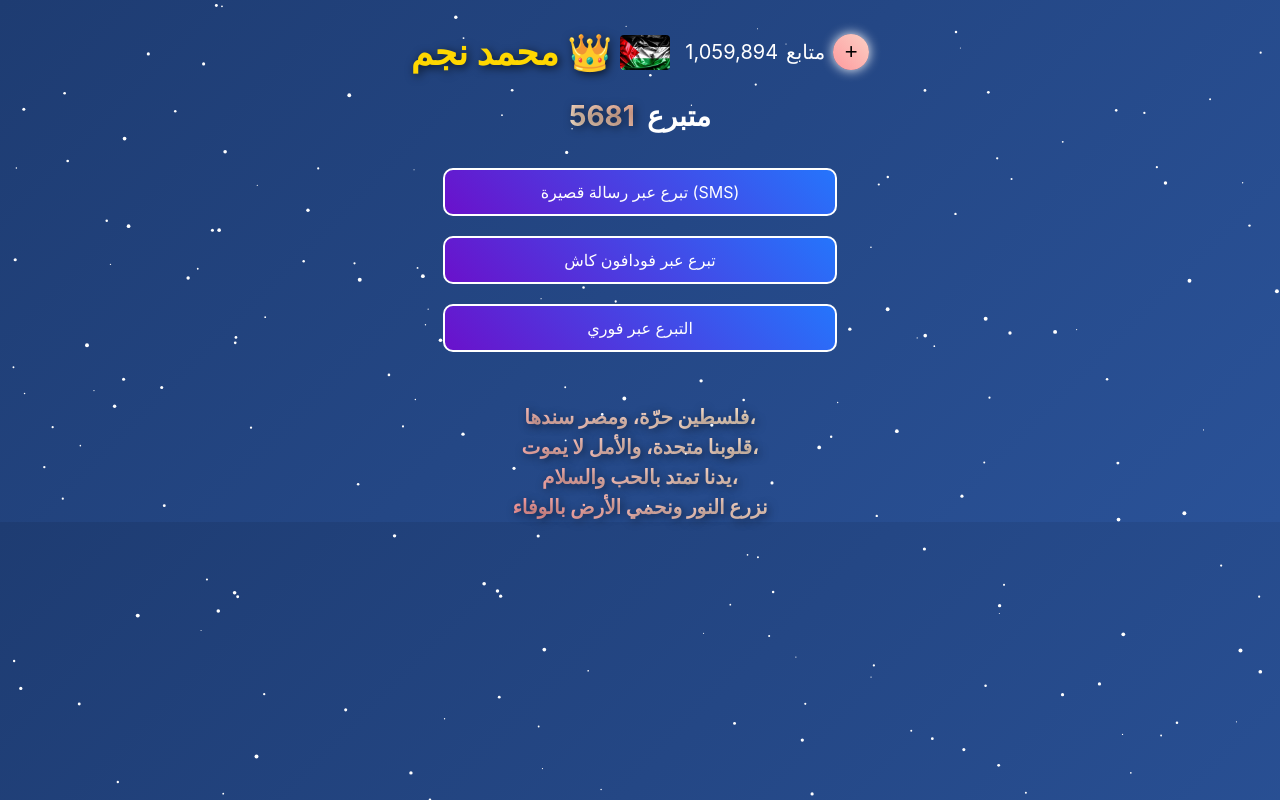
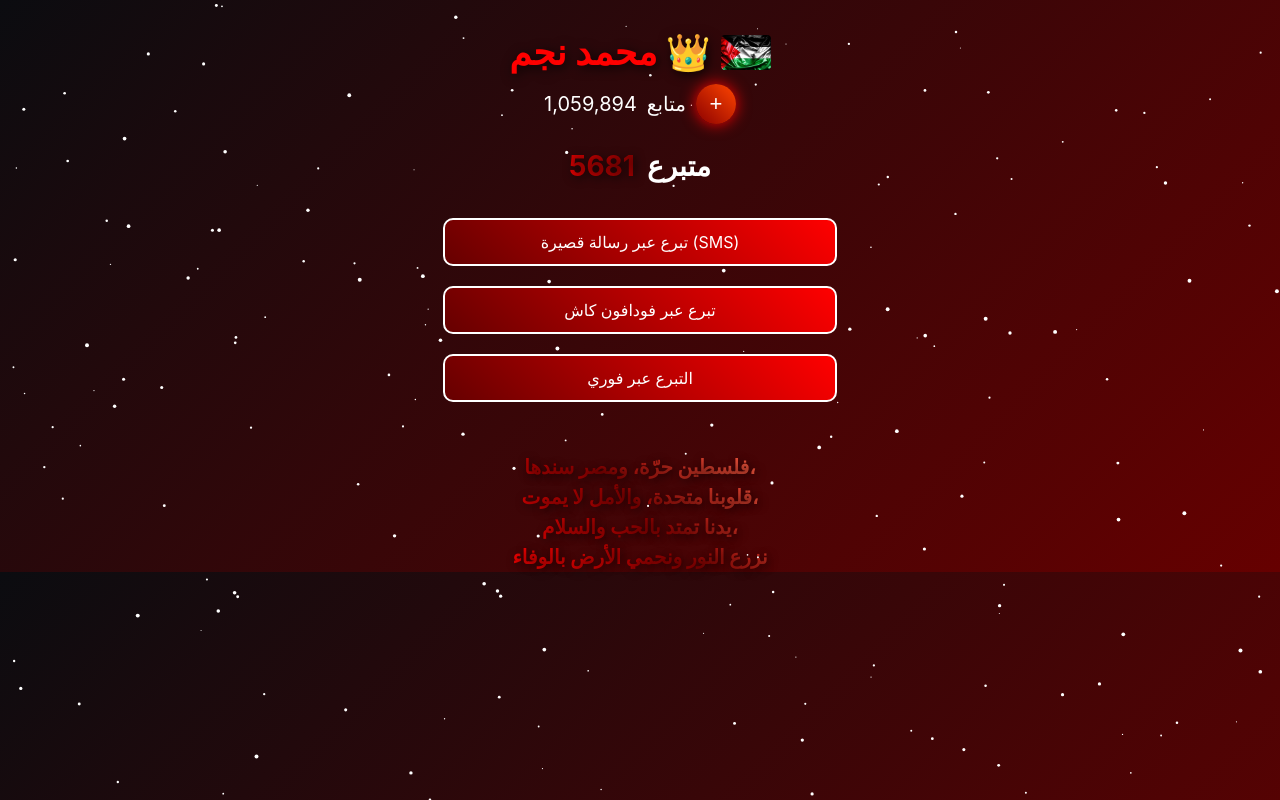
Before and after one commit to njma6797-lab/Gaza, a plain HTML site: page index.html in a window 1280 px wide. Drawn offline with Linux system fonts and the light colour scheme; a web font is replaced by a local one.

Commit message:
Update index.html

```diff
--- a/index.html
+++ b/index.html
@@ -3,7 +3,7 @@
 <head>
 <meta charset="UTF-8">
 <meta name="viewport" content="width=device-width, initial-scale=1.0">
-<title>محمد نجم - المتابعين والتبرعات</title>
+<title>محمد نجم - فلسطين</title>
 <style>
 @import url('https://fonts.googleapis.com/css2?family=SF+Pro+Display:wght@700&display=swap');
 
@@ -12,34 +12,32 @@ body {
   padding: 0;
   font-family: 'SF Pro Display', Arial, sans-serif;
   color: white;
-  overflow-x: hidden;
   display: flex;
   flex-direction: column;
   align-items: center;
-  background: linear-gradient(135deg,#1e3c72,#2a5298);
+  background: linear-gradient(135deg,#0b0c10,#660000);
+  overflow-x: hidden;
 }
 
 canvas { position: fixed; top:0; left:0; z-index:0; }
 
 #header {
   display: flex;
+  flex-direction: column;
   align-items: center;
-  justify-content: center;
-  gap: 15px;
   margin-top: 30px;
   z-index: 1;
-  flex-wrap: wrap;
   text-align: center;
 }
 
 #username {
   font-size: 36px;
   font-weight: bold;
-  color: #FFD700;
-  text-shadow: 2px 2px 10px rgba(0,0,0,0.7);
+  color: #ff0000;
+  text-shadow: 2px 2px 12px rgba(0,0,0,0.8);
   display: flex;
   align-items: center;
-  gap: 8px;
+  gap: 10px;
 }
 
 #username img {
@@ -54,25 +52,26 @@ canvas { position: fixed; top:0; left:0; z-index:0; }
   font-size: 20px;
   display: flex;
   align-items: center;
-  gap: 8px;
+  gap: 10px;
+  margin-top: 10px;
 }
 
 #addFan {
-  background: linear-gradient(45deg,#ff9a9e,#fad0c4);
-  color: black;
+  background: linear-gradient(45deg,#8B0000,#FF4500);
+  color: white;
   border: none;
   border-radius: 50%;
-  width: 36px;
-  height: 36px;
+  width: 40px;
+  height: 40px;
   font-size: 22px;
   cursor: pointer;
-  box-shadow: 0 0 12px #fff;
+  box-shadow: 0 0 15px #ff0000;
   transition: transform 0.3s ease, box-shadow 0.3s ease;
 }
 
 #addFan:hover {
   transform: scale(1.2);
-  box-shadow: 0 0 25px #fff;
+  box-shadow: 0 0 25px #ff0000;
 }
 
 #counter {
@@ -89,10 +88,10 @@ canvas { position: fixed; top:0; left:0; z-index:0; }
 .counter-number {
   font-size: 28px;
   font-weight: bold;
-  background: linear-gradient(45deg,#ffecd2,#fcb69f);
+  background: linear-gradient(45deg,#FF0000,#8B0000);
   -webkit-background-clip: text;
   color: transparent;
-  text-shadow: 2px 2px 8px rgba(0,0,0,0.5);
+  text-shadow: 2px 2px 10px rgba(0,0,0,0.7);
   display: inline-block;
   transform: translateY(0);
   transition: transform 0.5s cubic-bezier(0.5,1.5,0.5,1);
@@ -102,25 +101,13 @@ canvas { position: fixed; top:0; left:0; z-index:0; }
   font-size: 18px;
   font-weight: bold;
   margin: 15px auto;
-  color: #ffdd57;
+  color: #ff4500;
   display: none;
   text-align: center;
   padding: 10px 20px;
   border-radius: 12px;
-  background: rgba(0,0,0,0.3);
+  background: rgba(0,0,0,0.4);
   backdrop-filter: blur(4px);
-}
-
-#poem {
-  font-size: 20px;
-  font-weight: bold;
-  margin-top: 40px;
-  line-height: 1.5;
-  background: linear-gradient(45deg,#ff9a9e,#fad0c4,#ffecd2);
-  -webkit-background-clip: text;
-  color: transparent;
-  text-shadow: 2px 2px 8px rgba(0,0,0,0.5);
-  text-align: center;
 }
 
 .btn {
@@ -133,7 +120,7 @@ canvas { position: fixed; top:0; left:0; z-index:0; }
   border-radius: 10px;
   width: 85%;
   max-width: 350px;
-  background: linear-gradient(45deg,#6a11cb,#2575fc);
+  background: linear-gradient(45deg,#660000,#FF0000);
   border: 2px solid #fff;
   backdrop-filter: blur(4px);
   transition: transform 0.3s ease, box-shadow 0.3s ease;
@@ -142,7 +129,19 @@ canvas { position: fixed; top:0; left:0; z-index:0; }
 
 .btn:hover {
   transform: scale(1.05);
-  box-shadow: 0 0 20px #fff;
+  box-shadow: 0 0 20px #ff0000;
+}
+
+#poem {
+  font-size: 20px;
+  font-weight: bold;
+  margin-top: 40px;
+  line-height: 1.5;
+  background: linear-gradient(45deg,#FF0000,#8B0000,#FF6347);
+  -webkit-background-clip: text;
+  color: transparent;
+  text-align: center;
+  text-shadow: 2px 2px 8px rgba(0,0,0,0.6);
 }
 </style>
 </head>
@@ -218,16 +217,23 @@ function updateFans(){
 }
 
 addFanBtn.addEventListener('click', ()=>{
+  if(!localStorage.getItem('isOwner')){
     fans++;
     updateFans();
     const flag = document.getElementById('palestineFlag');
     flag.style.transform='rotateZ(15deg) scale(1.1)';
     setTimeout(()=>flag.style.transform='rotateZ(0deg) scale(1)',300);
 
-  // رسالة شكر عند الضغط وتحويل إلى "صاحب"
+    // رسالة شكر وتحويل إلى صاحب الموقع
+    localStorage.setItem('isOwner','true');
     const thank = document.getElementById('thankMessage');
+    thank.textContent = "أنت الآن صاحب الموقع! شكراً لدعمك ❤️";
     thank.style.display='block';
     setTimeout(()=>{thank.style.display='none';},4000);
+
+    addFanBtn.disabled = true;
+    addFanBtn.style.opacity = 0.6;
+  }
 });
 
 updateFans();
```
Lines whose indentation alone changed are shown as unchanged.
